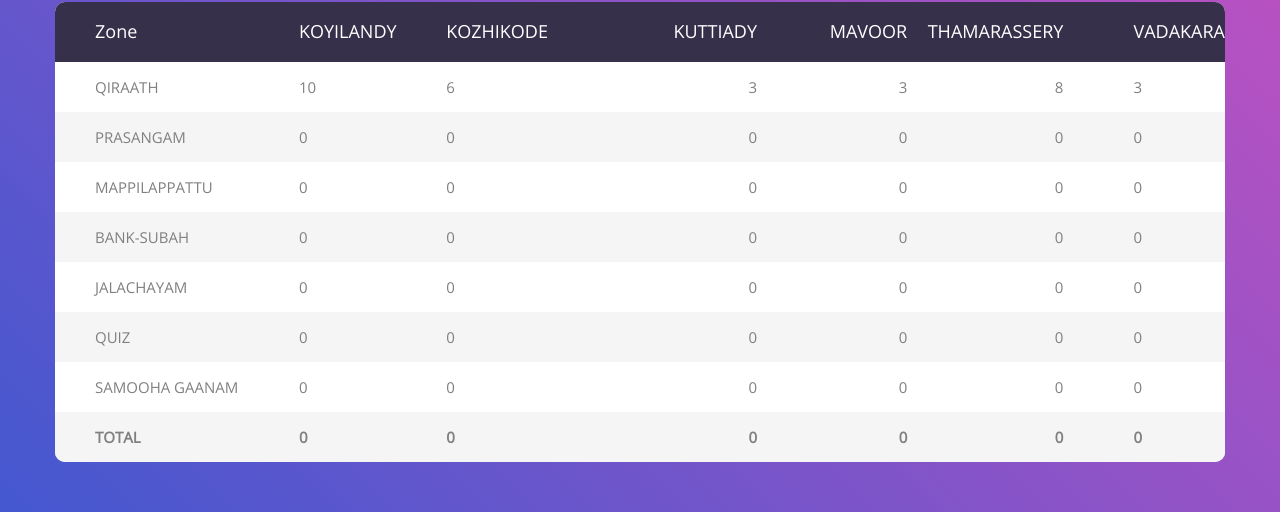
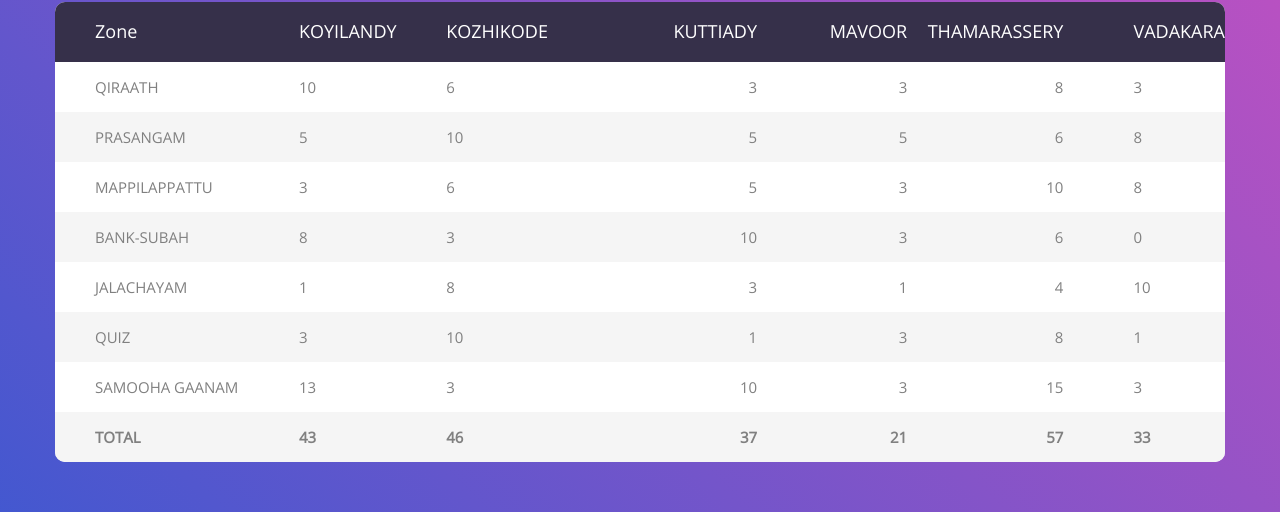
Before and after one commit to suhail66tvr/sksbvclt, a plain HTML site: page junior/junior_boys/junior_boys.html in a window 1280 px wide. Shown: the part 296-808 px from the top of the page. Drawn offline with Linux system fonts and the light colour scheme.

Commit message:
Junior Boys Completed

```diff
--- a/junior/junior_boys/junior_boys.html
+++ b/junior/junior_boys/junior_boys.html
@@ -78,67 +78,67 @@
 							</tr>
 							<tr>
 								<td class="column1">PRASANGAM</td>
-								<td class="column2">0</td>
-								<td class="column3">0</td>
-								<td class="column4">0</td>
-								<td class="column5">0</td>
-								<td class="column6">0</td>
-								<td class="column7">0</td>
+								<td class="column2">5</td>
+								<td class="column3">10</td>
+								<td class="column4">5</td>
+								<td class="column5">5</td>
+								<td class="column6">6</td>
+								<td class="column7">8</td>
 
 							</tr>
 							<tr>
 								<td class="column1">MAPPILAPPATTU</td>
-								<td class="column2">0</td>
-								<td class="column3">0</td>
-								<td class="column4">0</td>
-								<td class="column5">0</td>
-								<td class="column6">0</td>
-								<td class="column7">0</td>
+								<td class="column2">3</td>
+								<td class="column3">6</td>
+								<td class="column4">5</td>
+								<td class="column5">3</td>
+								<td class="column6">10</td>
+								<td class="column7">8</td>
 							</tr>
 							<tr>
 								<td class="column1">BANK-SUBAH</td>
-								<td class="column2">0</td>
-								<td class="column3">0</td>
-								<td class="column4">0</td>
-								<td class="column5">0</td>
-								<td class="column6">0</td>
+								<td class="column2">8</td>
+								<td class="column3">3</td>
+								<td class="column4">10</td>
+								<td class="column5">3</td>
+								<td class="column6">6</td>
 								<td class="column7">0</td>
 							</tr>
 							<tr>
 								<td class="column1">JALACHAYAM</td>
-								<td class="column2">0</td>
-								<td class="column3">0</td>
-								<td class="column4">0</td>
-								<td class="column5">0</td>
-								<td class="column6">0</td>
-								<td class="column7">0</td>
+								<td class="column2">1</td>
+								<td class="column3">8</td>
+								<td class="column4">3</td>
+								<td class="column5">1</td>
+								<td class="column6">4</td>
+								<td class="column7">10</td>
 							</tr>
 							<tr>
 								<td class="column1">QUIZ</td>
-								<td class="column2">0</td>
-								<td class="column3">0</td>
-								<td class="column4">0</td>
-								<td class="column5">0</td>
-								<td class="column6">0</td>
-								<td class="column7">0</td>
+								<td class="column2">3</td>
+								<td class="column3">10</td>
+								<td class="column4">1</td>
+								<td class="column5">3</td>
+								<td class="column6">8</td>
+								<td class="column7">1</td>
 							</tr>
 							<tr>
 								<td class="column1">SAMOOHA GAANAM</td>
-								<td class="column2">0</td>
-								<td class="column3">0</td>
-								<td class="column4">0</td>
-								<td class="column5">0</td>
-								<td class="column6">0</td>
-								<td class="column7">0</td>
+								<td class="column2">13</td>
+								<td class="column3">3</td>
+								<td class="column4">10</td>
+								<td class="column5">3</td>
+								<td class="column6">15</td>
+								<td class="column7">3</td>
 							</tr>
 							<tr class="" style="font-weight: bold;">
 								<td class="column1">TOTAL</td>
-								<td class="column2">0</td>
-								<td class="column3">0</td>
-								<td class="column4">0</td>
-								<td class="column5">0</td>
-								<td class="column6">0</td>
-								<td class="column7">0</td>
+								<td class="column2">43</td>
+								<td class="column3">46</td>
+								<td class="column4">37</td>
+								<td class="column5">21</td>
+								<td class="column6">57</td>
+								<td class="column7">33</td>
 							</tr>
 						</tbody>
 					</table>
```
